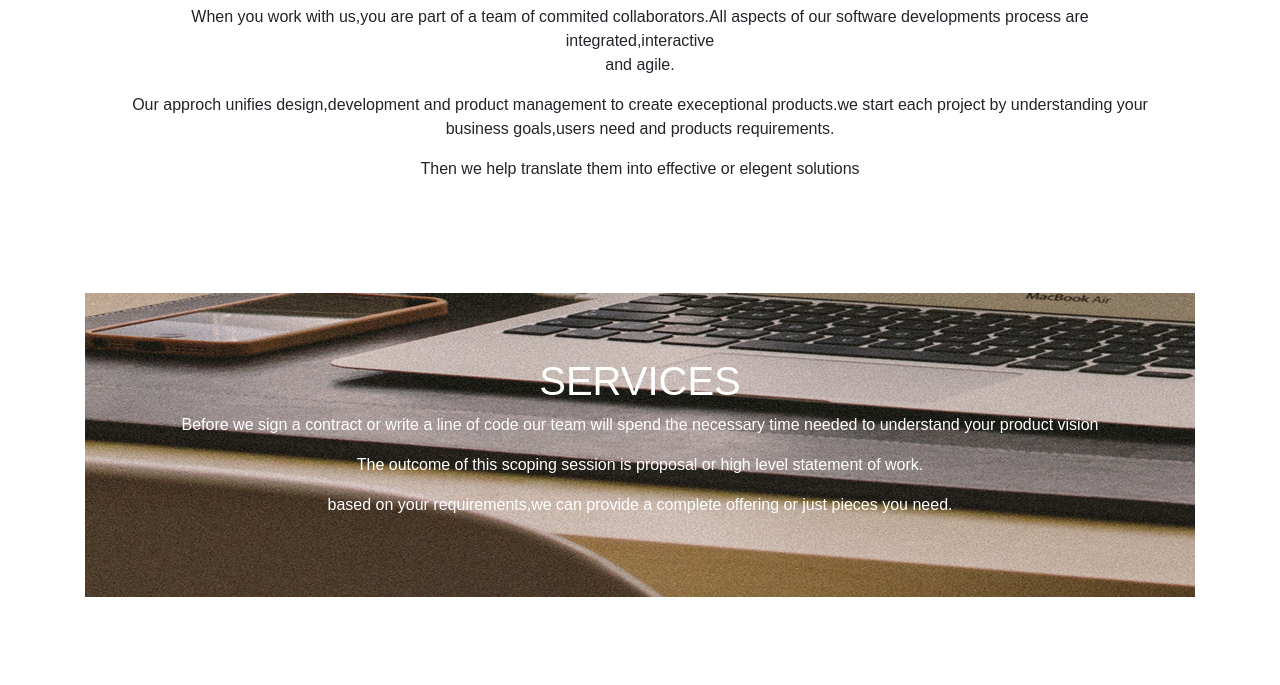
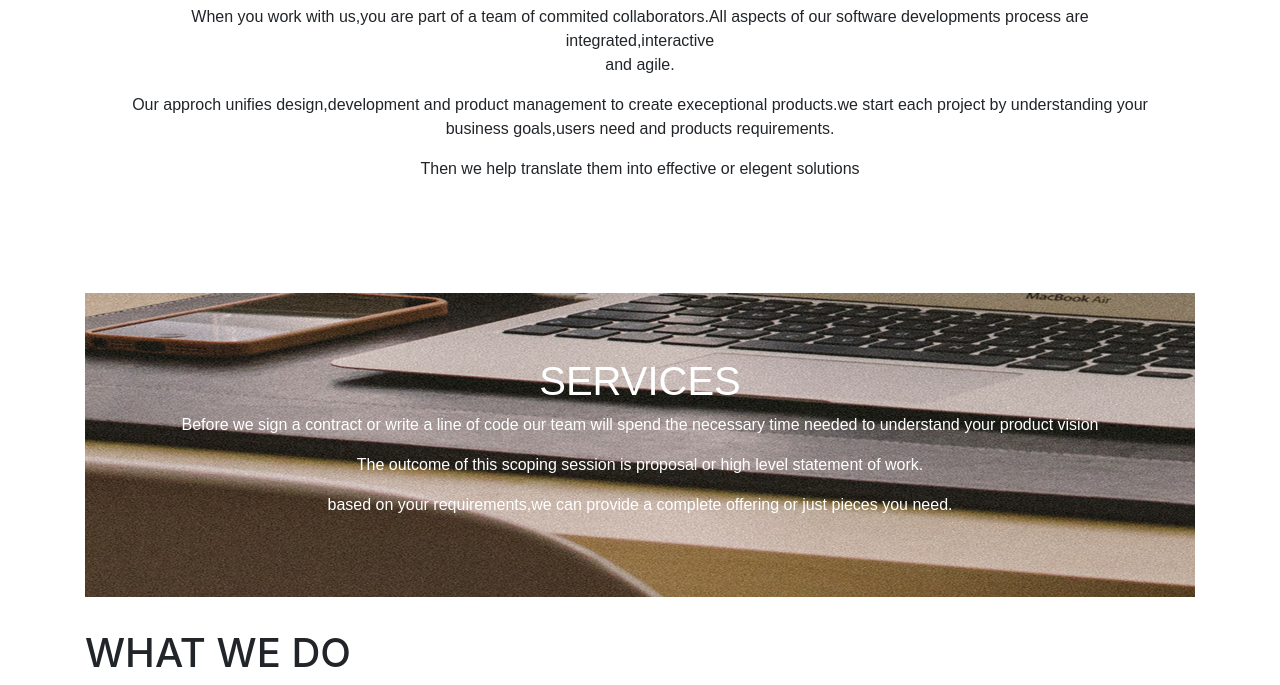
Before and after one commit to UMUTONIRitha/Delani-std-project, a plain HTML site: page index.html in a window 1280 px wide. Shown: the part 436-1121 px from the top of the page. Before the commit the page ends 1065 px from the top, so only its background shows below. Drawn offline with nearby package versions, Linux system fonts and the light colour scheme.

Commit message:
add section what we do and h1

```diff
--- a/index.html
+++ b/index.html
@@ -37,6 +37,8 @@
 <P>based on your requirements,we can provide a complete offering or just pieces you need.</P>
 </div>
 </section>
+<section id="whatwedo">
+    <h1>WHAT WE DO</h1>
  </div>
 </body>
 </html>
```
